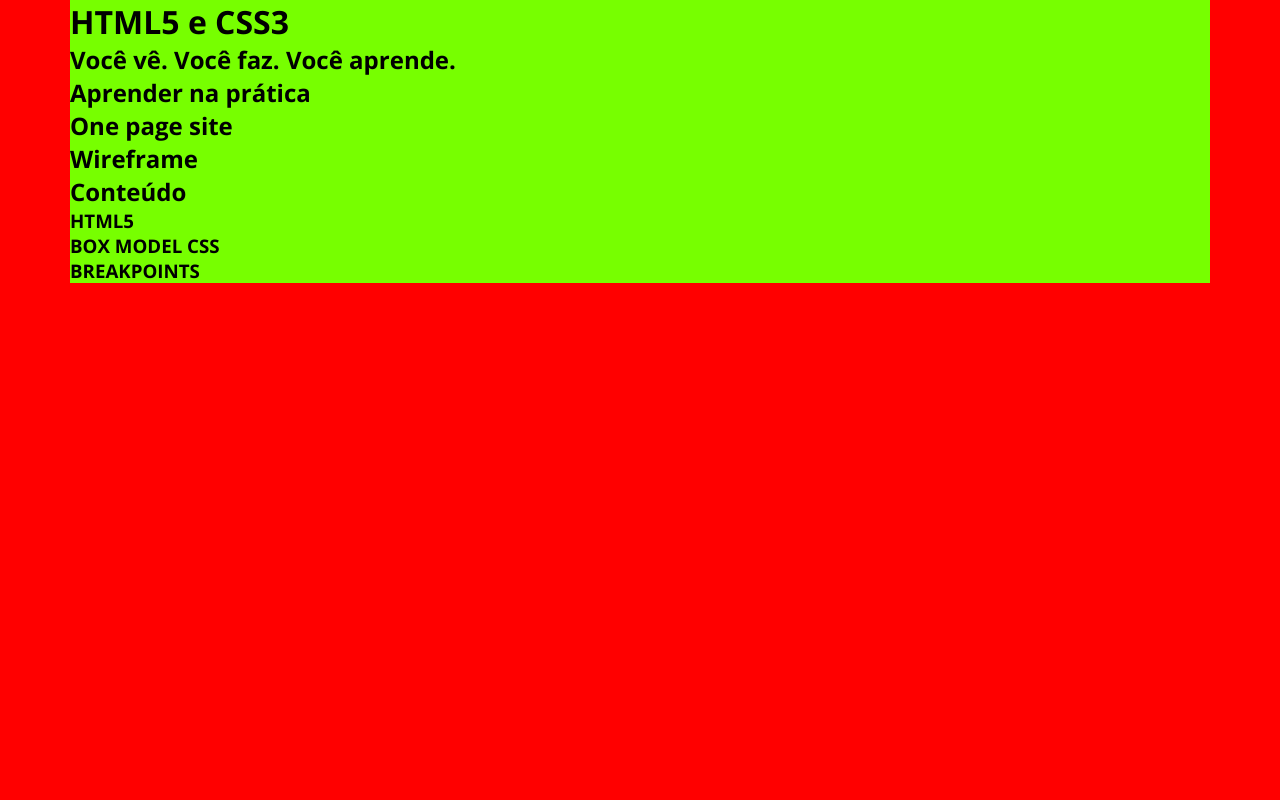
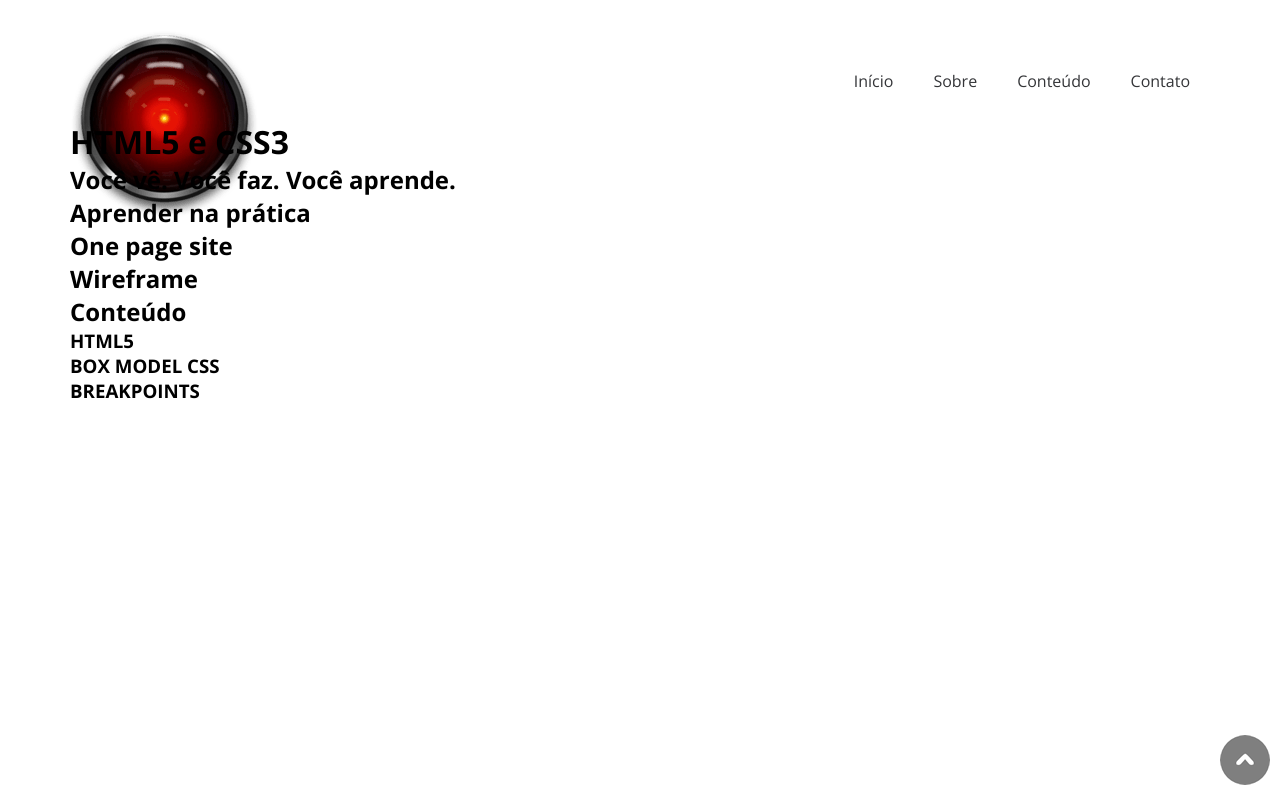
Before and after one commit to araujocardoso1010/html5css3, a plain HTML site: page index.html in a window 1280 px wide. Drawn offline with nearby package versions, Linux system fonts and the light colour scheme.

Commit message:
Cabeçalho

```diff
--- a/index.html
+++ b/index.html
@@ -11,9 +11,21 @@
 </head>
 <body>
     <!-- Cabeçalho -->
-    <header>
-        <div class="container">
-
+    <header id="inicio">
+        <div class="container flex">
+            <div id="logo">
+                <img src="img/logo.png" alt="hal 9000">
+            </div>
+            <nav>
+                <input type="checkbox"id="check">
+                <label for="check">&#x268c;</label>
+                <ul>
+                    <li><a href="#inicio">Início</a></li>
+                    <li><a href="#sobre">Sobre</a></li>
+                    <li><a href="#conteudo">Conteúdo</a></li>
+                    <li><a href="#contato">Contato</a></li>
+                </ul>
+            </nav>
         </div>
     </header>
 
@@ -27,7 +39,7 @@
 
     <!-- Sobre -->
     <section>
-        <div class="container">
+        <div class="container" id="sobre">
             <h2>Aprender na prática</h2>
         </div>
     </section>
@@ -48,7 +60,7 @@
 
     <!-- Conteúdo -->
     <section>
-        <div class="container">
+        <div class="container" id="conteudo">
             <h2>Conteúdo</h2>
             <h3>HTML5</h3>
             <h3>BOX MODEL CSS</h3>
@@ -58,9 +70,10 @@
 
     <!-- Rodapé -->
     <footer>
-        <div class="container">
+        <div class="container" id="contato">
 
         </div>
     </footer>
+    <a href="#inicio" id="topo"><img src="img/topo.png" alt="Topo do site"></a>
 </body>
 </html>
--- a/style.css
+++ b/style.css
@@ -16,55 +16,128 @@ body {
 /* Layout */
 .container {
     margin: 0 auto;
-    background-color: #7f0;
 }
 
-/* Smartphone Portrait */
+.flex {
+    display: flex;
+    justify-content: space-between;
+}
 
-/* Smartphone Landscape */
+/* Topo do site */
+#topo {
+    position: fixed;
+    right: 10px;
+    bottom: 10px;
+}
+
+/* Smartphone Portrait >>>>>>>>>>>>>>>>>>>>>>>>>>>>>>>>>> */
+header {
+    height: 60px;
+}
+
+#logo img {
+    width: 128px;
+    height: 128px;
+}
+
+#check {
+    display: none;
+}
+
+label {
+    font-size: 3em;
+    padding-right: 15px;
+}
+
+nav ul {
+    list-style: none;
+    background-color: #343538;
+    height: 100vh;
+    position: fixed;
+    top: 60px;
+    right: -100%;
+    width: 45%;
+    transition: 0.3s;
+}
+
+#check:checked ~ ul {
+    right: 0;
+}
+
+nav ul li {
+    padding: 20px;
+    border-bottom: 1px solid #a9a9a9;
+}
+
+nav ul li a {
+    text-decoration: none;
+    color: #fff;
+}
+
+/* Smartphone Landscape >>>>>>>>>>>>>>>>>>>>>>>>>>>>>>>>> */
 @media (min-width: 576px) {
-    body {
-        background-color: #0ff;
-    }
-
     /* Layout */
     .container {
         max-width: 540px;
     }
 }
 
-/* Tablet Portrait */
+/* Tablet Portrait >>>>>>>>>>>>>>>>>>>>>>>>>>>>>>>>>>>>>> */
 @media (min-width: 768px) {
-    body {
-        background-color: #ff0;
-    }
-
-     /* Layout */
-     .container {
+    /* Layout */
+    .container {
         max-width: 720px;
     }
 }
 
-/* Tablet Landscape */
+/* Tablet Landscape >>>>>>>>>>>>>>>>>>>>>>>>>>>>>>>>>>>> */
 @media (min-width: 992px) {
-    body {
-        background-color: #ff6600;
-    }
-
-     /* Layout */
-     .container {
+    /* Layout */
+    .container {
         max-width: 960px;
     }
 }
 
-/* PC */
+/* PC >>>>>>>>>>>>>>>>>>>>>>>>>>>>>>>>>>>>>>>>>>>>>>>>>> */
 @media (min-width: 1200px) {
-    body {
-        background-color: #ff0000;
+    /* Layout */
+    .container {
+        max-width: 1140px;
     }
 
-     /* Layout */
-     .container {
-        max-width: 1140px;
+    /* Cabeçalho */
+    header {
+        height: 120px;
+    }
+
+    #logo img {
+        width: 189px;
+        height: 189px;
+        margin-top: 30px;
+    }
+
+    label {
+        display: none;
+    }
+
+    nav ul {
+        position: static;
+        height: auto;
+        width: 100%;
+        background-color: transparent;
+        margin-top: 50px;
+    }
+
+    nav ul li {
+        float: left;
+        border: 0;
+    }
+
+    nav ul li a {
+        color: #343538;
+    }
+
+    nav ul li a:hover {
+        color: #c00;
     }
 }
```
